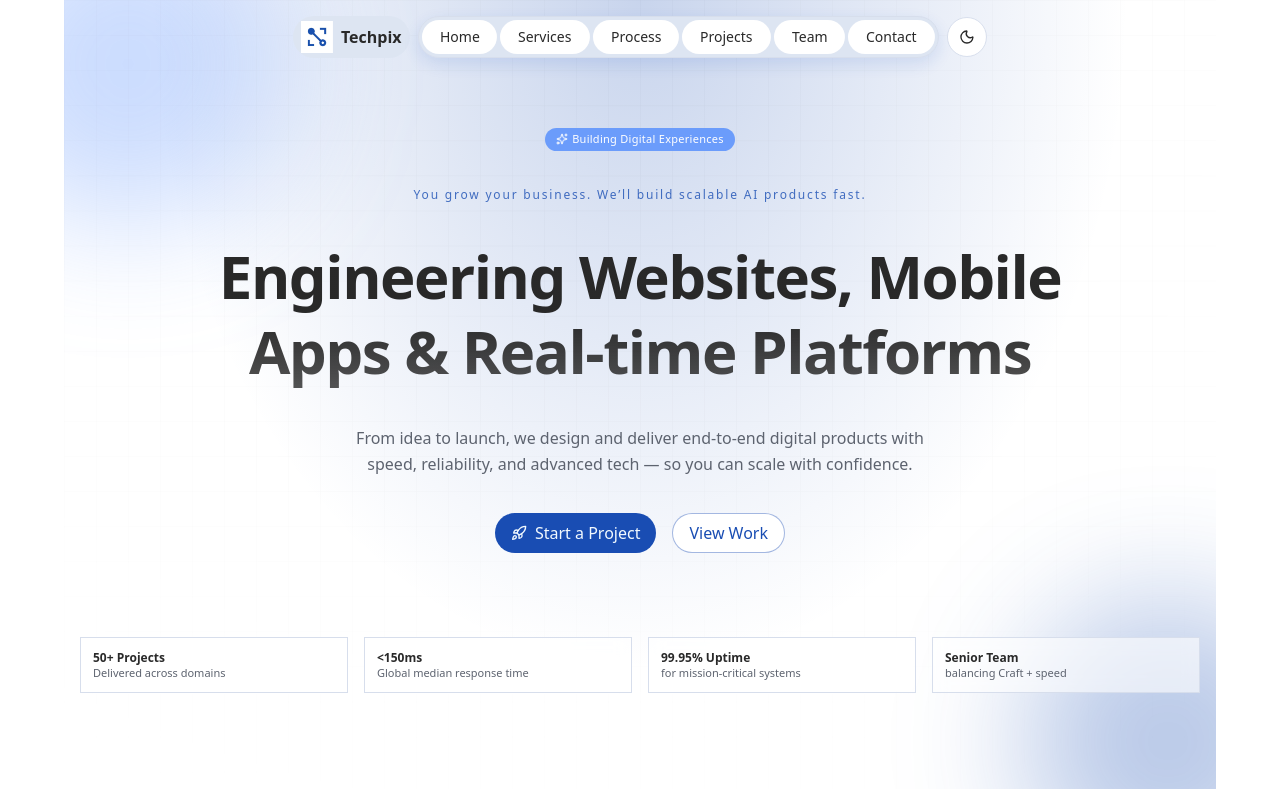
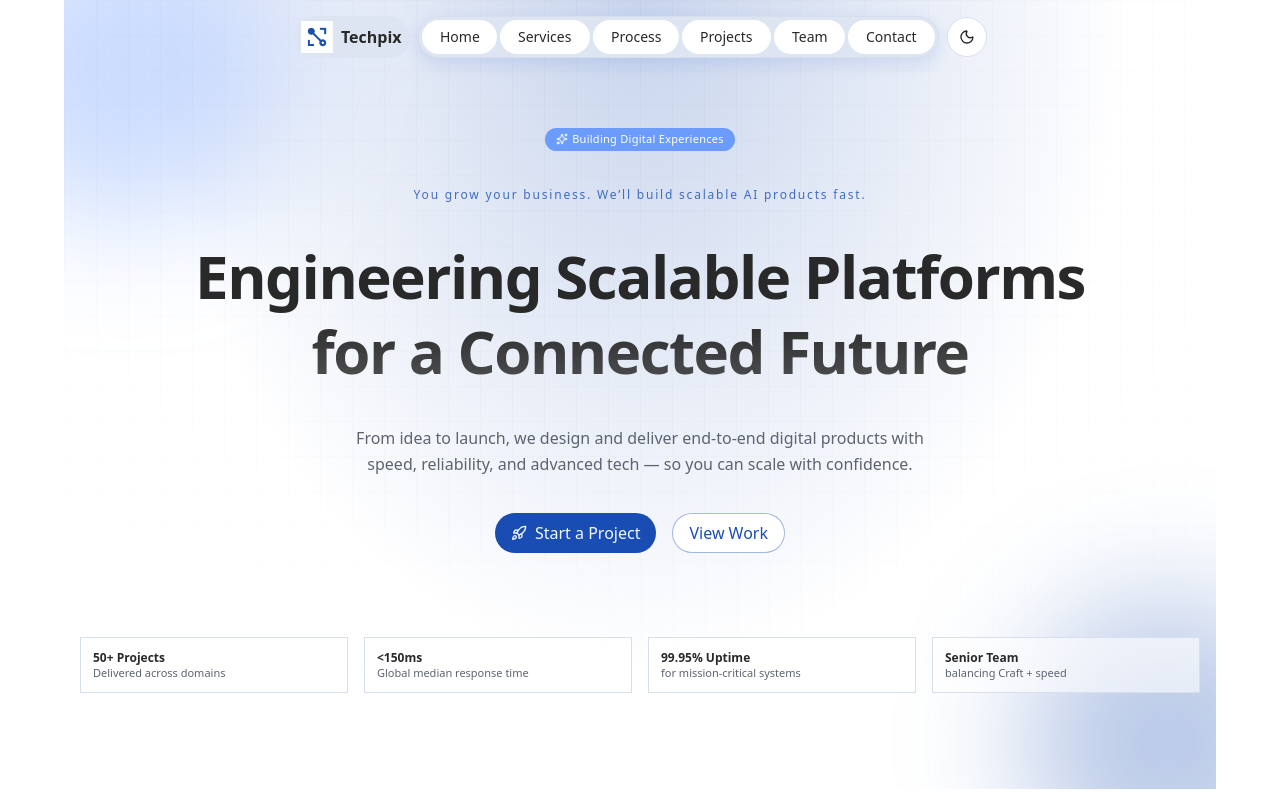
Before and after one commit to rishabhmehta/techpix-website, a Next.js app: page / in a window 1280 px wide. Shown: the top 800 px of the page. Built offline with nearby package versions, Linux system fonts and the light colour scheme.

Commit message:
refactor: update hero section heading for improved clarity and engagement

```diff
--- a/components/sections/hero.tsx
+++ b/components/sections/hero.tsx
@@ -49,7 +49,7 @@ export function HeroSection() {
         </p>
 
         <h1 className="from-foreground via-foreground to-foreground/80 max-w-5xl bg-gradient-to-b bg-clip-text font-serif text-4xl leading-tight font-bold tracking-tight text-balance text-transparent md:text-5xl lg:text-6xl">
-          Engineering Websites, Mobile Apps & Real‑time Platforms
+          Engineering Scalable Platforms for a Connected Future
         </h1>
 
         <p className="text-muted-foreground max-w-2xl text-sm leading-relaxed text-balance md:text-base">
```
